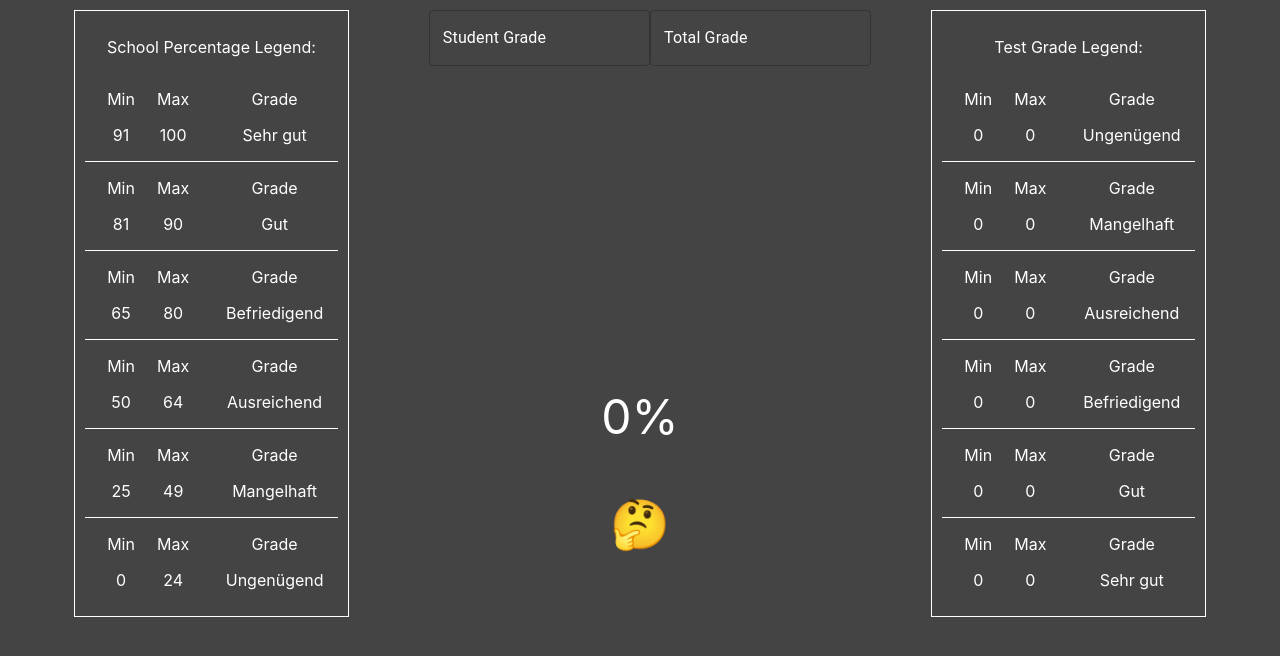
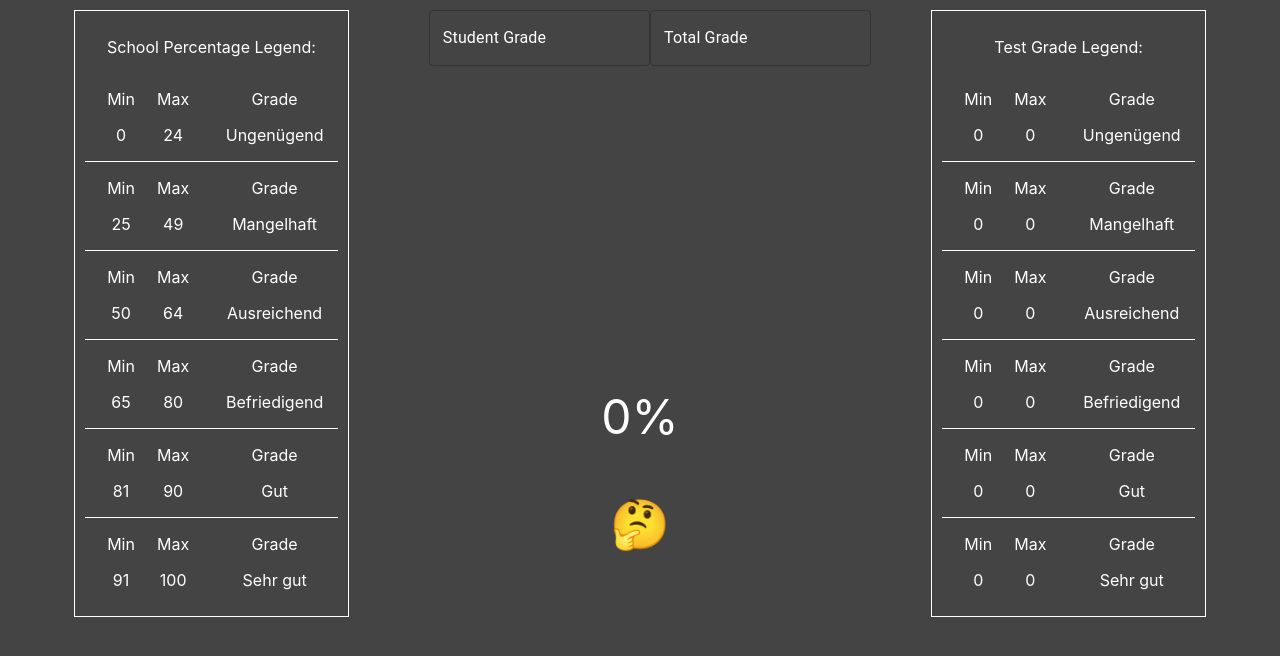
Before and after one commit to ldmccartin/marking-assistant-web, a React app: page / in a window 1280 px wide. Shown: the top 656 px of the page. Built offline with nearby package versions, Linux system fonts and the light colour scheme.

Commit message:
lets simplify it

```diff
--- a/src/App.tsx
+++ b/src/App.tsx
@@ -2,13 +2,6 @@ import React from 'react';
 import {
   RecoilRoot,
 } from 'recoil';
-
-import { mapTestTotalToSchoolGrades } from './utils/calculateTestGrading'
-import { getEmoji } from './utils/getEmoji'
-
-import calculatedGradePercentageSelectorState from './state/selectors/calculatedGradePercentageSelectorState'
-import maxPossibleGradeState from './state/maxPossibleGrade'
-import actualGradeState from './state/actualGrade'
 
 import './App.css'
 import SchoolPercentageLegend from './components/gradePercentages/schoolPercentageLegend'
@@ -22,18 +15,9 @@ function App() {
     <RecoilRoot>
       <div className='App'>
         <SchoolPercentageLegend />
-        <GradeInputs
-          maxPossibleGradeState={maxPossibleGradeState}
-          actualGradeState={actualGradeState}
-        />
-        <GradeDisplay
-          calculatedGradeState={calculatedGradePercentageSelectorState}
-          getEmojiFunc={getEmoji}
-        />
-        <GradePercentageLegend
-          maxPossibleGradeState={maxPossibleGradeState}
-          mapTestTotalToSchoolGradesFunc={mapTestTotalToSchoolGrades}
-        />
+        <GradeInputs />
+        <GradeDisplay />
+        <GradePercentageLegend />
       </div>
     </RecoilRoot>
   )
--- a/src/components/gradeDisplay/gradeDisplay.tsx
+++ b/src/components/gradeDisplay/gradeDisplay.tsx
@@ -1,20 +1,15 @@
 import React from 'react';
 import {
-  RecoilValueReadOnly,
   useRecoilValue
 } from 'recoil';
 
-import { GetEmojiFunc } from '../../utils/getEmoji'
+import { getEmoji } from '../../utils/getEmoji'
+import calculatedGradeSelector from '../../state/selectors/calculatedGradePercentageSelectorState'
 import './gradeDisplay.css'
 
-type Props = {
-  calculatedGradeState: RecoilValueReadOnly<number>
-  getEmojiFunc: GetEmojiFunc
-}
-
-function GradeDisplay({ calculatedGradeState, getEmojiFunc }: Props) {
-  const studentGrade = useRecoilValue(calculatedGradeState)
-  const emoji = getEmojiFunc(studentGrade)
+function GradeDisplay() {
+  const studentGrade = useRecoilValue(calculatedGradeSelector)
+  const emoji = getEmoji(studentGrade)
 
   return (
     <div className='GradeDisplay-Wrapper'>
--- a/src/components/gradePercentages/gradePercentageLegend.tsx
+++ b/src/components/gradePercentages/gradePercentageLegend.tsx
@@ -1,23 +1,17 @@
 import React from 'react';
 import {
   useRecoilValue,
-  RecoilValueReadOnly
 } from 'recoil';
-
-import { percentageGrade } from '../../constants/percentagesAsGrades'
-import type { MapTestTotalToSchoolGradesFunc } from '../../utils/calculateTestGrading'
+import './gradePercentageLegend.css'
 
 import PercentageItem from './percentageItem'
-import './gradePercentageLegend.css'
+import { mapTestTotalToSchoolGrades } from '../../utils/calculateTestGrading'
+import maxPossibleGradeState from '../../state/maxPossibleGrade'
+import { percentageGrade } from '../../constants/percentagesAsGrades'
 
-type Props = {
-  maxPossibleGradeState: RecoilValueReadOnly<number>,
-  mapTestTotalToSchoolGradesFunc: MapTestTotalToSchoolGradesFunc
-}
-
-const gradePercentageLegend = ({maxPossibleGradeState, mapTestTotalToSchoolGradesFunc}: Props) => {
+const gradePercentageLegend = () => {
   const testTotalScore = useRecoilValue(maxPossibleGradeState)
-  const testGrades = mapTestTotalToSchoolGradesFunc(percentageGrade, testTotalScore);
+  const testGrades = mapTestTotalToSchoolGrades(percentageGrade, testTotalScore);
 
   return (
     <div className="GradePercentageLegend-Wrapper">
--- a/src/constants/percentagesAsGrades.ts
+++ b/src/constants/percentagesAsGrades.ts
@@ -1,52 +1,48 @@
-export type SchoolPercentageGrade = {
-  min: number,
-  max: number,
-  grade: string,
-  emojiClass: string
-}
-
-export type TestPercentageGrade = {
+export type PercentageGrade = {
   min: number,
   max: number,
   grade: string,
 }
 
-export const percentageGrade: Array<SchoolPercentageGrade> = [
+export interface SchoolPercentageGrade extends PercentageGrade {
+  emojiCssClass: string
+}
+
+export const percentageGrade: SchoolPercentageGrade[] = [
   {
     min: 0,
     max: 24,
     grade: 'Ungenügend',
-    emojiClass: 'sixthGradeEmoji'
+    emojiCssClass: 'sixthGradeEmoji'
   },
   {
     min: 25,
     max: 49,
     grade: 'Mangelhaft',
-    emojiClass: 'fifthGradeEmoji'
+    emojiCssClass: 'fifthGradeEmoji'
   },
   {
     min: 50,
     max: 64,
     grade: 'Ausreichend',
-    emojiClass: 'fourthGradeEmoji'
+    emojiCssClass: 'fourthGradeEmoji'
   },
   {
     min: 65,
     max: 80,
     grade: 'Befriedigend',
-    emojiClass: 'thirdGradeEmoji'
+    emojiCssClass: 'thirdGradeEmoji'
   },
   {
     min: 81,
     max: 90,
     grade: 'Gut',
-    emojiClass: 'secondGradetEmoji'
+    emojiCssClass: 'secondGradetEmoji'
   },
   {
     min: 91,
     max: 100,
     grade: 'Sehr gut',
-    emojiClass: 'firstGradeEmoji'
-
+    emojiCssClass: 'firstGradeEmoji'
   }
-].sort((a, b) => b.max - a.max)
+]
--- a/src/utils/calculateTestGrading.ts
+++ b/src/utils/calculateTestGrading.ts
@@ -1,62 +1,75 @@
-import { SchoolPercentageGrade, TestPercentageGrade } from '../constants/percentagesAsGrades'
+import type { SchoolPercentageGrade, PercentageGrade } from '../constants/percentagesAsGrades'
 import { calculatePercentage } from "./calculatePercentage"
 
-type TestGradeAsPercentageObject = {
-  [key: number]: number
+type Percentage = number // purely for readbility of TestGradePercentage
+type TestGrade = number // purely for readbility of TestGradePercentage
+
+export type TestGradePercentage = {
+  [key: TestGrade]: Percentage
 }
 
-export type MapTestTotalToSchoolGradesFunc = (
-  schoolGradePercentages: Array<SchoolPercentageGrade>,
+export const mapTestTotalToSchoolGrades = (
+  schoolPercentageGrade: SchoolPercentageGrade[],
   testTotalGrade: number,
-  pointFactor?: number
-) => Array<TestPercentageGrade>
+  pointFactor = 0.5
+): PercentageGrade[] => {
 
-export const mapTestTotalToSchoolGrades: MapTestTotalToSchoolGradesFunc = (
-  schoolGradePercentages,
-  testTotalGrade,
-  pointFactor = 0.5
-) => {
-
-  let testGradeAsPercentageObject: TestGradeAsPercentageObject = {}
-  for (let index = testTotalGrade; index > 0 ; index = index - pointFactor) {
-    testGradeAsPercentageObject[index] = calculatePercentage(index, testTotalGrade)
+  const testGradePercentage: TestGradePercentage = {}
+  for (let index = testTotalGrade; index > 0; index = index - pointFactor) {
+    testGradePercentage[index] = calculatePercentage(index, testTotalGrade)
   }
 
   /**
    * Half points fuck with the object order it seems, so lets get the keys
-   * and sort them accordingly when we get the min and max possible grades
+   * and sort them accordingly when we get the min and max possible potentialGrades
   */
-  const keys = Object.keys(testGradeAsPercentageObject).map(k => parseFloat(k)).sort((a, b) => a - b)
+  const potentialGrades = Object.keys(testGradePercentage).map(k => parseFloat(k)).sort((a, b) => a - b)
 
-  return schoolGradePercentages
+  return schoolPercentageGrade
     //lets be certain we are bottom to top
     .sort((a, b) => a.max - b.max)
     .reduce((acc, cur, index, array) => {
       const previousGrade = array[index - 1]
-      const min = previousGrade
-        ? keys
-          .reduce((grade, key) => {
-            if (grade) {
-              return grade
+      const min = getMinGrade(previousGrade, potentialGrades, testGradePercentage)
+      const max = getMaxGrade(potentialGrades, testGradePercentage, cur.max)
+      acc.push({ grade: cur.grade, max, min })
+      return acc
+    }, [] as Array<PercentageGrade>)
 }
 
-            if (testGradeAsPercentageObject[key] > previousGrade.max) {
-              grade = key
+const getMinGrade = (
+  previousGrade: SchoolPercentageGrade,
+  potentialGrades: number[],
+  testGradePercentage: TestGradePercentage
+): number => {
+  if (!previousGrade) {
+    return 0
   }
 
-            return grade
+  return potentialGrades
+    .reduce((minGrade, grade) => {
+      if (minGrade) {
+        return minGrade
+      }
+
+      if (testGradePercentage[grade] > previousGrade.max) {
+        minGrade = grade
+      }
+
+      return minGrade
     }, 0)
-        : 0
+}
 
-      const max = keys
-        .reduce((grade, key) => {
-          if (testGradeAsPercentageObject[key] <= cur.max) {
-            grade = key
+const getMaxGrade = (
+  potentialGrades: number[],
+  testGradePercentage: TestGradePercentage,
+  currentMax: number
+): number => {
+  return potentialGrades
+  .reduce((maxGrade, grade) => {
+    if (testGradePercentage[grade] <= currentMax) {
+      maxGrade = grade
     }
-          return grade
+    return maxGrade
   }, 0)
-
-      acc.push({ grade: cur.grade, max, min })
-      return acc
-    }, [] as Array<TestPercentageGrade>)
 }
--- a/src/utils/getEmoji.ts
+++ b/src/utils/getEmoji.ts
@@ -1,9 +1,7 @@
 import { percentageGrade } from '../constants/percentagesAsGrades'
 
-export type GetEmojiFunc = (studentGrade: number) => string
-
-export const getEmoji: GetEmojiFunc = (studentGrade) => {
+export const getEmoji = (studentGrade: number): string => {
   return percentageGrade.find(
     (grade) => studentGrade && studentGrade <= grade.max && studentGrade >= grade.min
-  )?.emojiClass || 'defaultEmoji'
+  )?.emojiCssClass || 'defaultEmoji'
 }
--- a/webpack.config.ts
+++ b/webpack.config.ts
@@ -35,7 +35,7 @@ module.exports = {
     new webpack.HotModuleReplacementPlugin()
   ],
   output: {
-    path: path.resolve(__dirname, 'dist'),
+    path: path.resolve(__dirname, 'dist/marking-assistant-web/'), // if website not finding sources, make this just dist
     filename: '[name]-[fullhash].bundle.js',
     chunkFilename: 'vendor-[fullhash].bundle.js',
     publicPath: "/marking-assistant-web/",
```
Also changed, not shown: src/components/gradeInputs/gradeInput.tsx (+5 -9 lines), src/components/gradePercentages/percentageItem.tsx (+4 -3 lines), 1 other file (tests, documents, lock files or other folders). Lines whose indentation alone changed are shown as unchanged.
